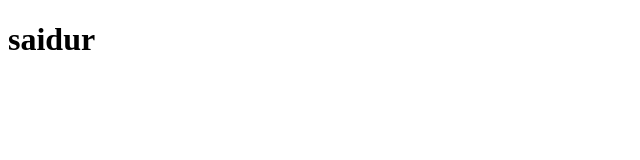
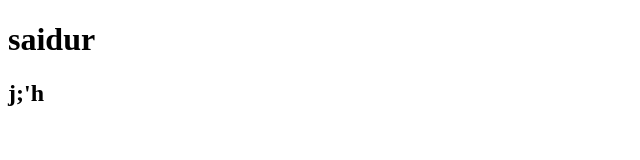
Before and after one commit to msrahaman03/saidur2, a plain HTML site: page index.html in a window 1280 px wide. Shown: the full height of the page, 0-640 px from the left. Drawn offline with Linux system fonts and the light colour scheme.

Commit message:
First commit

```diff
--- a/index.html
+++ b/index.html
@@ -7,5 +7,6 @@
 </head>
 <body>
           <h1>saidur</h1>
+          <h2>j;'h</h2>
 </body>
 </html>
```
